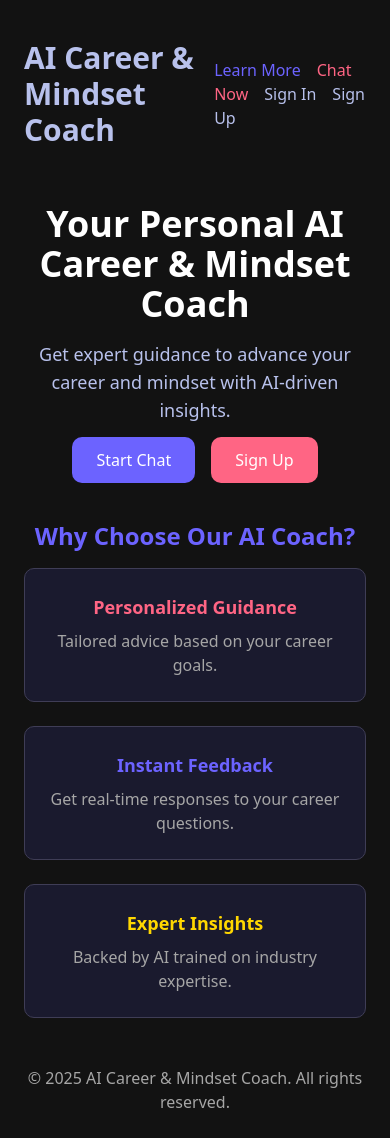
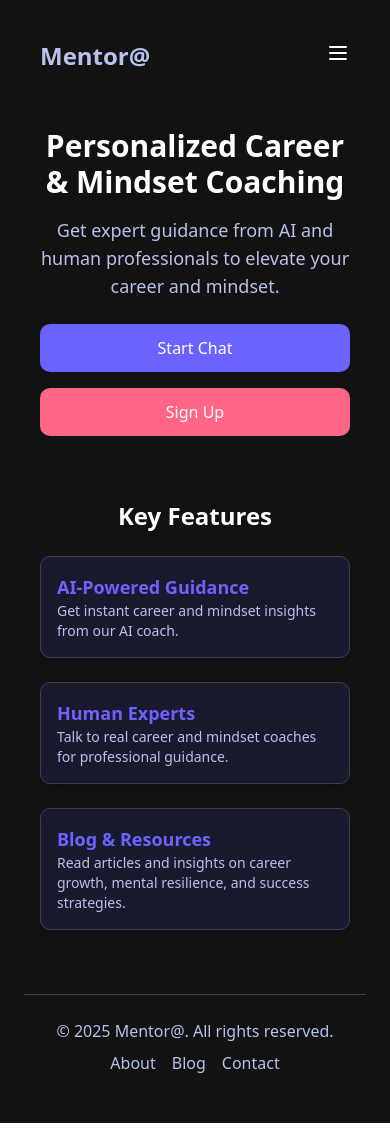
Before and after one commit to carlylechia/ai-career-coach, a Next.js app: page / in a window 390 px wide. Built offline with nearby package versions, Linux system fonts and the light colour scheme.

Commit message:
Enhance responsiveness and general app layouts

```diff
--- a/package.json
+++ b/package.json
@@ -13,7 +13,9 @@
     "axios": "^1.8.3",
     "dotenv": "^16.4.7",
     "framer-motion": "^12.5.0",
+    "lucide-react": "^0.482.0",
     "next": "15.2.2",
+    "next-auth": "^4.24.11",
     "openai": "^4.87.3",
     "react": "^19.0.0",
     "react-dom": "^19.0.0",
--- a/src/app/chat/page.tsx
+++ b/src/app/chat/page.tsx
@@ -60,7 +60,7 @@ export default function Chat() {
           ⬅
         </Link>
       </div>
-      <h1 className="text-3xl font-semibold mb-6">AI Career & Mindset Coach</h1>
+      <h1 className="text-3xl font-semibold mb-6">Chat With AI Coach</h1>
 
       {/* Chat Container */}
       <div className="w-full max-w-lg h-[500px] overflow-y-auto bg-[#1A1A2E] border border-[#3F3D56] rounded-lg p-4 shadow-lg">
--- a/src/app/page.tsx
+++ b/src/app/page.tsx
@@ -1,13 +1,29 @@
 "use client";
 
 import Link from "next/link";
+import { useState } from "react";
+import { Menu, X } from "lucide-react";
 
 export default function Home() {
+  const [menuOpen, setMenuOpen] = useState(false);
+
   return (
     <main className="flex flex-col items-center justify-center min-h-screen bg-[#121212] p-6 text-[#B8C1EC]">
-      <header className="w-full flex justify-between items-center max-w-5xl py-4">
-        <h1 className="text-3xl font-semibold">AI Career & Mindset Coach</h1>
-        <nav className="space-x-4">
+      <header className="w-full flex justify-between items-center max-w-5xl py-4 px-4 md:px-0">
+        <h1 className="text-2xl font-semibold md:text-3xl md:font-semibold">
+          <span>Mentor@</span>
+          <span className="hidden md:inline"> - Career & Mindset Coaching</span>
+        </h1>
+
+        {/* Mobile Menu */}
+        <div className="md:hidden">
+          <button onClick={() => setMenuOpen(!menuOpen)} className="text-white">
+            {menuOpen ? <X size={24} /> : <Menu size={24} />}
+          </button>
+        </div>
+
+        {/* Desktop Navigation */}
+        <nav className="hidden md:flex space-x-4">
           <Link href="/about" className="text-[#6C63FF] hover:underline">Learn More</Link>
           <Link href="/chat" className="text-[#FF6584] hover:underline">Chat Now</Link>
           <Link href="/auth/signin" className="text-[#B8C1EC] hover:underline">Sign In</Link>
@@ -15,37 +31,50 @@ export default function Home() {
         </nav>
       </header>
 
-      <section className="text-center mt-10 max-w-3xl">
-        <h2 className="text-4xl font-bold text-white">Your Personal AI Career & Mindset Coach</h2>
-        <p className="mt-4 text-lg text-[#B8C1EC]">Get expert guidance to advance your career and mindset with AI-driven insights.</p>
-        <div className="mt-6 space-x-4">
-          <Link href="/chat" className="px-6 py-3 bg-[#6C63FF] text-white rounded-lg hover:bg-[#5548E0] transition">Start Chat</Link>
-          <Link href="/auth/signup" className="px-6 py-3 bg-[#FF6584] text-white rounded-lg hover:bg-[#E84A73] transition">Sign Up</Link>
+      {/* Mobile Menu Items */}
+      {menuOpen && (
+        <nav className="md:hidden w-full flex flex-col items-center bg-[#1A1A2E] py-4 space-y-3 rounded-lg">
+          <Link href="/about" className="text-[#6C63FF] hover:underline" onClick={() => setMenuOpen(false)}>Learn More</Link>
+          <Link href="/chat" className="text-[#FF6584] hover:underline" onClick={() => setMenuOpen(false)}>Chat Now</Link>
+          <Link href="/auth/signin" className="text-[#B8C1EC] hover:underline" onClick={() => setMenuOpen(false)}>Sign In</Link>
+          <Link href="/auth/signup" className="text-[#B8C1EC] hover:underline" onClick={() => setMenuOpen(false)}>Sign Up</Link>
+        </nav>
+      )}
+
+      <section className="text-center mt-10 max-w-3xl px-4">
+        <h2 className="text-3xl md:text-4xl font-bold text-white">Personalized Career & Mindset Coaching</h2>
+        <p className="mt-4 text-lg text-[#B8C1EC]">Get expert guidance from AI and human professionals to elevate your career and mindset.</p>
+        <div className="mt-6 flex flex-col md:flex-row items-center gap-4">
+          <Link href="/chat" className="px-6 py-3 bg-[#6C63FF] text-white rounded-lg hover:bg-[#5548E0] transition w-full md:w-auto text-center">Start Chat</Link>
+          <Link href="/auth/signup" className="px-6 py-3 bg-[#FF6584] text-white rounded-lg hover:bg-[#E84A73] transition w-full md:w-auto text-center">Sign Up</Link>
         </div>
       </section>
 
-      <section className="mt-12 max-w-4xl text-center">
-        <h2 className="text-2xl font-semibold text-[#6C63FF] mb-4">
-          Why Choose Our AI Coach?
-        </h2>
-        <div className="grid grid-cols-1 md:grid-cols-3 gap-6">
-          <div className="p-6 bg-[#1A1A2E] border border-[#3F3D56] rounded-lg">
-            <h3 className="text-lg font-bold text-[#FF6584]">Personalized Guidance</h3>
-            <p className="text-[#A6A6A6] mt-2">Tailored advice based on your career goals.</p>
+      <section className="mt-16 w-full max-w-5xl px-4">
+        <h3 className="text-2xl font-semibold text-center text-white">Key Features</h3>
+        <div className="mt-6 grid gap-6 sm:grid-cols-2 md:grid-cols-3">
+          <div className="p-4 bg-[#1A1A2E] rounded-lg border border-[#3F3D56] shadow-lg">
+            <h4 className="text-lg font-semibold text-[#6C63FF]">AI-Powered Guidance</h4>
+            <p className="text-sm text-[#B8C1EC]">Get instant career and mindset insights from our AI coach.</p>
           </div>
-          <div className="p-6 bg-[#1A1A2E] border border-[#3F3D56] rounded-lg">
-            <h3 className="text-lg font-bold text-[#6C63FF]">Instant Feedback</h3>
-            <p className="text-[#A6A6A6] mt-2">Get real-time responses to your career questions.</p>
+          <div className="p-4 bg-[#1A1A2E] rounded-lg border border-[#3F3D56] shadow-lg">
+            <h4 className="text-lg font-semibold text-[#6C63FF]">Human Experts</h4>
+            <p className="text-sm text-[#B8C1EC]">Talk to real career and mindset coaches for professional guidance.</p>
           </div>
-          <div className="p-6 bg-[#1A1A2E] border border-[#3F3D56] rounded-lg">
-            <h3 className="text-lg font-bold text-[#FFD700]">Expert Insights</h3>
-            <p className="text-[#A6A6A6] mt-2">Backed by AI trained on industry expertise.</p>
+          <div className="p-4 bg-[#1A1A2E] rounded-lg border border-[#3F3D56] shadow-lg">
+            <h4 className="text-lg font-semibold text-[#6C63FF]">Blog & Resources</h4>
+            <p className="text-sm text-[#B8C1EC]">Read articles and insights on career growth, mental resilience, and success strategies.</p>
           </div>
         </div>
       </section>
 
-      <footer className="mt-12 text-center text-[#A6A6A6]">
-        <p>&copy; {new Date().getFullYear()} AI Career & Mindset Coach. All rights reserved.</p>
+      <footer className="mt-16 w-full max-w-5xl px-4 py-6 border-t border-[#3F3D56] text-center text-[#B8C1EC]">
+        <p>© 2025 Mentor@. All rights reserved.</p>
+        <div className="mt-2 flex justify-center space-x-4">
+          <Link href="/about" className="hover:underline">About</Link>
+          <Link href="/blog" className="hover:underline">Blog</Link>
+          <Link href="/contact" className="hover:underline">Contact</Link>
+        </div>
       </footer>
     </main>
   );
```
Also changed, not shown: 1 other file (tests, documents, lock files or other folders).
